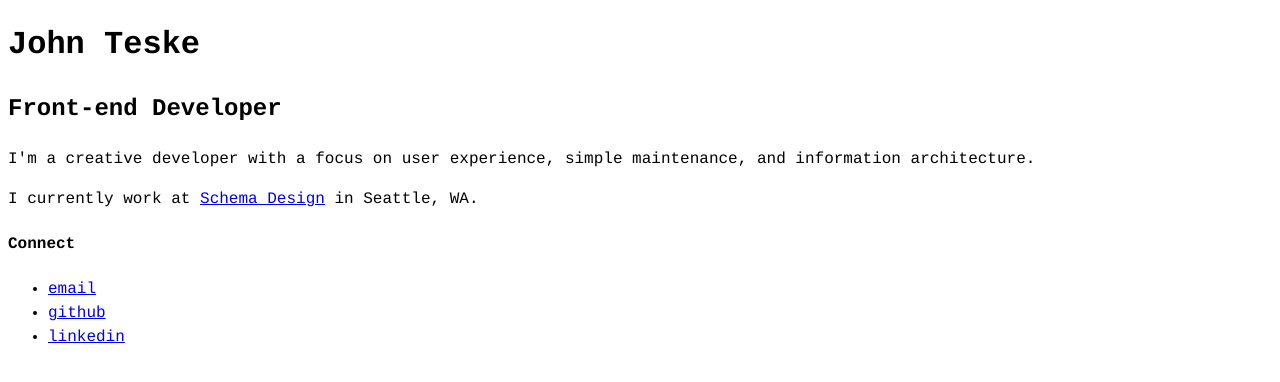
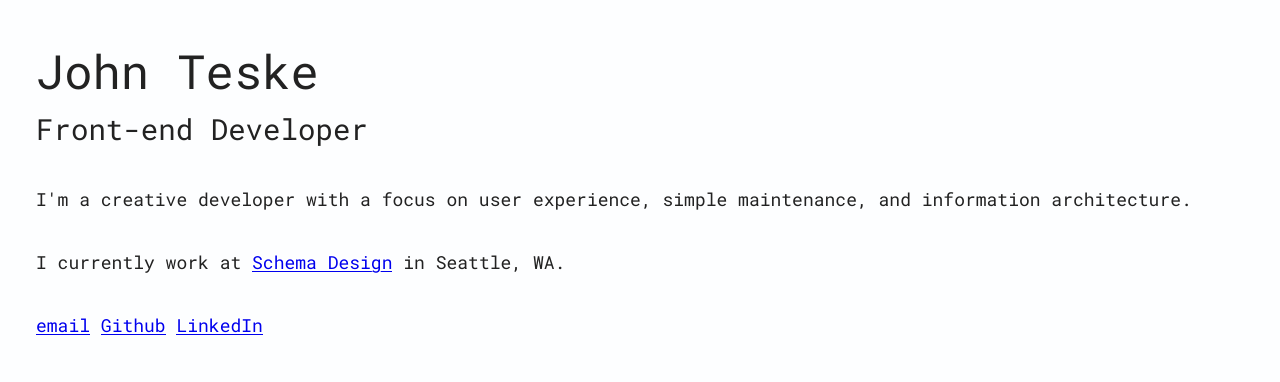
Before and after one commit to johnteske/johnteske.github.io, a Jekyll site: the page built from index.html, in a window 1280 px wide. Shown: the top 382 px of the page. Built offline with Jekyll 4.4.1, drawn with Linux system fonts in a browser that asks for light colours.

Commit message:
Style single page site

```diff
--- a/_config.yml
+++ b/_config.yml
@@ -13,9 +13,9 @@ excerpt_separator: <!--more-->
 social:
   - title: email
     url: "mailto:john.teske@gmail.com" #"mailto:john@johnteske.io"
-  - title: github
+  - title: Github
     url: "https://github.com/johnteske"
-  - title: linkedin
+  - title: LinkedIn
     url: "https://www.linkedin.com/in/johndteske"
 
 about: "Front-end Developer"
--- a/_includes/footer.html
+++ b/_includes/footer.html
@@ -1,7 +1,7 @@
 {% comment %}<h4>{{ site.title }}</h4>
-<p>{{ site.about }} in Seattle, WA</p>{% endcomment %}
+<p>{{ site.about }} in Seattle, WA</p>
 
-<h4>Connect</h4>
+<h4>Connect</h4>{% endcomment %}
 <ul>
     {% for network in site.social %}
     <li>
--- a/_includes/head.html
+++ b/_includes/head.html
@@ -7,7 +7,7 @@
     {% comment %}<link rel="shortcut icon" href="{{ "/assets/ico/favicon.ico" | prepend: site.baseurl }}">{% endcomment %}
     <link rel="stylesheet" href="/css/main.css">
 
-    <title>{{ site.title }}{% if page.title %} | {{ page.title }}{% endif %}</title>
+    <title>{{ site.title }}{% if page.title and page.title != 'Home' %} | {{ page.title }}{% else %} | {{ site.about }}{% endif %}</title>
 
     <!-- HTML5 shim and Respond.js IE8 support of HTML5 elements and media queries -->
     <!--[if lt IE 9]>
--- a/css/main.scss
+++ b/css/main.scss
@@ -18,3 +18,58 @@ body {
     color: black;
     text-decoration: none;
 }
+
+//
+// Single-page styles
+//
+$base-font-size: 18px;
+$type-scale: 1.618;
+@import url('https://fonts.googleapis.com/css?family=Roboto+Mono');
+
+body {
+    font-family: 'Roboto Mono', 'Courier', monospace;
+    font-size: $base-font-size;
+    margin: 2em;
+
+    color: #222;
+    background-color: #fdfeff;
+}
+
+h1, h2, p, ul {
+    margin: 0;
+    padding: 0;
+    font-weight: normal;
+}
+
+h1 {
+    font-size: $base-font-size * $type-scale * $type-scale;
+}
+
+h2 {
+    font-size: $base-font-size * $type-scale;
+}
+
+p {
+    margin: 2em 0;
+}
+
+li {
+    display: inline-block;
+}
+
+a {
+    display: inline-block;
+    line-height: 0.95;
+    text-decoration: none;
+    text-shadow:
+        1px 1px white,
+        1px -1px white,
+        -1px 1px white,
+        -1px -1px white;
+    color: #0000EE;
+    border-bottom: 1px solid #0000EE;
+    &:hover, &:visited {
+        color: #551A8A;
+        border-bottom: 1px solid #551A8A;
+    }
+}
--- a/index.html
+++ b/index.html
@@ -16,9 +16,6 @@ permalink: /
     I currently work at <a href="https://www.schemadesign.com/">Schema Design</a> in Seattle, WA.
 </p>
 
-<!-- <p>
-    I currently work at
-</p> -->
 {% comment %}<h2>Recent work</h2>
 {% include portfolio.html title="LATEST WORKS" limit=10 %}
 {% include portfolio.html limit=8 %}
```
